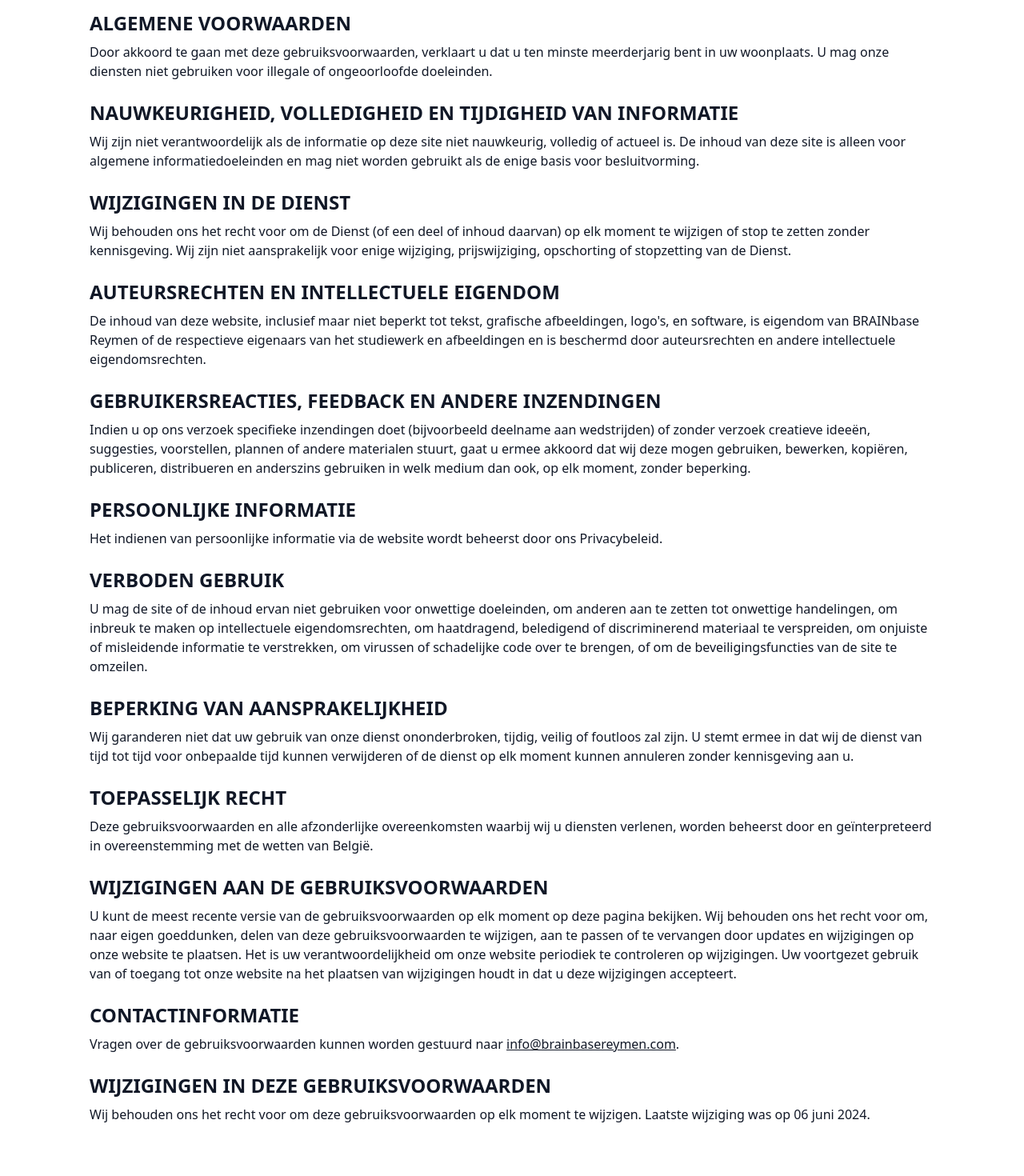
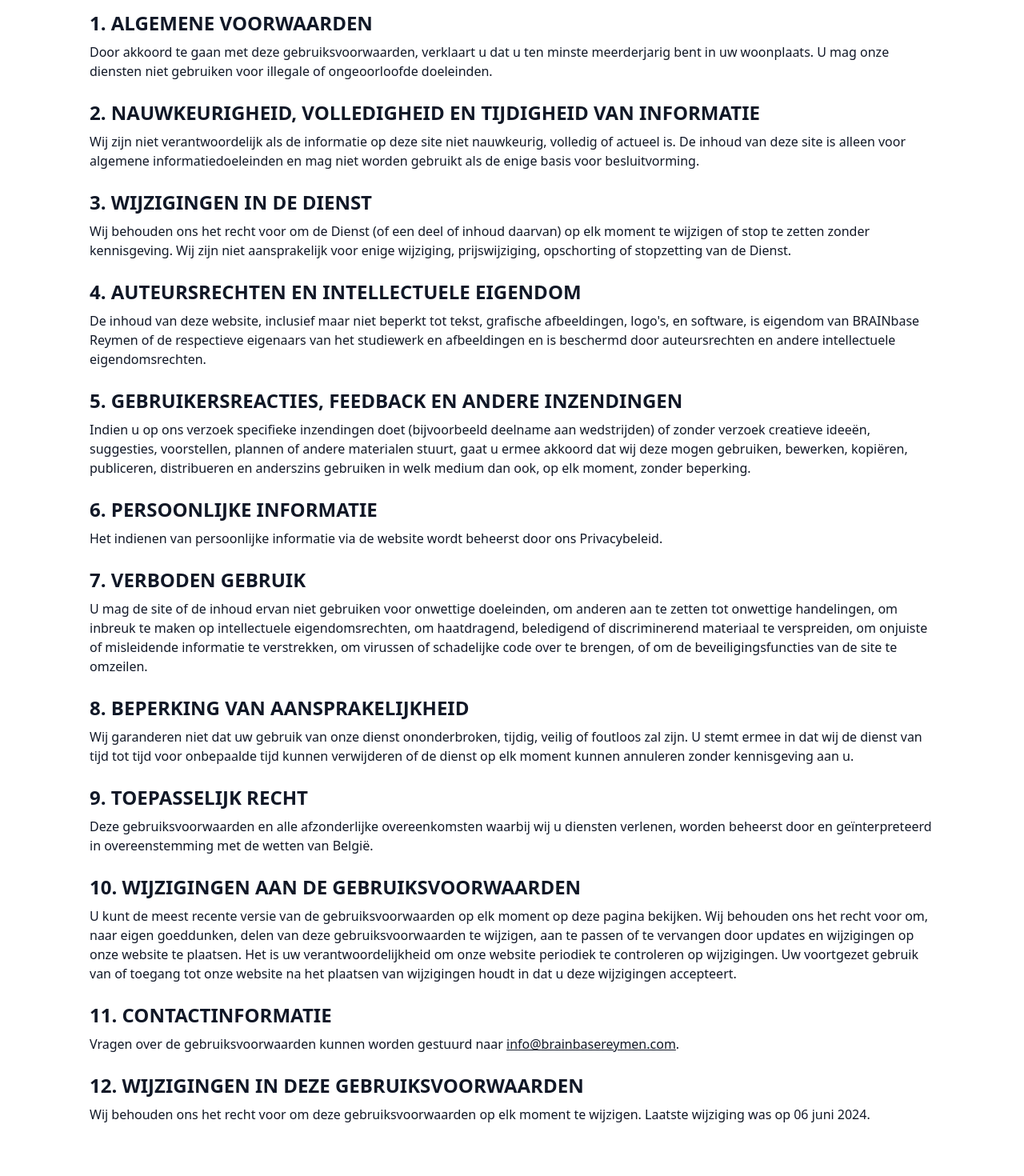
Before and after one commit to deenr/brainbase-reymen, a React (Vite) app: page /terms in a window 1280 px wide. Shown: the part 420-1890 px from the top of the page at 80% size. Built offline with nearby package versions, Linux system fonts and the light colour scheme.

Commit message:
chore: terms numbering

```diff
--- a/src/pages/Terms.tsx
+++ b/src/pages/Terms.tsx
@@ -12,46 +12,46 @@ export function Terms() {
       </header>
       <section className="flex flex-col gap-6 py-12 md:py-24 md:pt-20 px-4 md:px-12 lg:px-28">
         <div>
-          <h2 className="text-xl font-semibold text-gray-900 md:text-2xl uppercase">Algemene Voorwaarden</h2>
+          <h2 className="text-xl font-semibold text-gray-900 md:text-2xl uppercase">1. Algemene Voorwaarden</h2>
           <p className="text-base text-gray-900 mt-2">
             Door akkoord te gaan met deze gebruiksvoorwaarden, verklaart u dat u ten minste meerderjarig bent in uw woonplaats. U mag onze diensten niet gebruiken voor illegale of ongeoorloofde
             doeleinden.
           </p>
         </div>
         <div>
-          <h2 className="text-xl font-semibold text-gray-900 md:text-2xl uppercase">Nauwkeurigheid, Volledigheid en Tijdigheid van Informatie</h2>
+          <h2 className="text-xl font-semibold text-gray-900 md:text-2xl uppercase">2. Nauwkeurigheid, Volledigheid en Tijdigheid van Informatie</h2>
           <p className="text-base text-gray-900 mt-2">
             Wij zijn niet verantwoordelijk als de informatie op deze site niet nauwkeurig, volledig of actueel is. De inhoud van deze site is alleen voor algemene informatiedoeleinden en mag niet
             worden gebruikt als de enige basis voor besluitvorming.
           </p>
         </div>
         <div>
-          <h2 className="text-xl font-semibold text-gray-900 md:text-2xl uppercase">Wijzigingen in de Dienst</h2>
+          <h2 className="text-xl font-semibold text-gray-900 md:text-2xl uppercase">3. Wijzigingen in de Dienst</h2>
           <p className="text-base text-gray-900 mt-2">
             Wij behouden ons het recht voor om de Dienst (of een deel of inhoud daarvan) op elk moment te wijzigen of stop te zetten zonder kennisgeving. Wij zijn niet aansprakelijk voor enige
             wijziging, prijswijziging, opschorting of stopzetting van de Dienst.
           </p>
         </div>
         <div>
-          <h2 className="text-xl font-semibold text-gray-900 md:text-2xl uppercase">Auteursrechten en Intellectuele Eigendom</h2>
+          <h2 className="text-xl font-semibold text-gray-900 md:text-2xl uppercase">4. Auteursrechten en Intellectuele Eigendom</h2>
           <p className="text-base text-gray-900 mt-2">
             De inhoud van deze website, inclusief maar niet beperkt tot tekst, grafische afbeeldingen, logo's, en software, is eigendom van BRAINbase Reymen of de respectieve eigenaars van het
             studiewerk en afbeeldingen en is beschermd door auteursrechten en andere intellectuele eigendomsrechten.
           </p>
         </div>
         <div>
-          <h2 className="text-xl font-semibold text-gray-900 md:text-2xl uppercase">Gebruikersreacties, Feedback en Andere Inzendingen</h2>
+          <h2 className="text-xl font-semibold text-gray-900 md:text-2xl uppercase">5. Gebruikersreacties, Feedback en Andere Inzendingen</h2>
           <p className="text-base text-gray-900 mt-2">
             Indien u op ons verzoek specifieke inzendingen doet (bijvoorbeeld deelname aan wedstrijden) of zonder verzoek creatieve ideeën, suggesties, voorstellen, plannen of andere materialen
             stuurt, gaat u ermee akkoord dat wij deze mogen gebruiken, bewerken, kopiëren, publiceren, distribueren en anderszins gebruiken in welk medium dan ook, op elk moment, zonder beperking.
           </p>
         </div>
         <div>
-          <h2 className="text-xl font-semibold text-gray-900 md:text-2xl uppercase">Persoonlijke Informatie</h2>
+          <h2 className="text-xl font-semibold text-gray-900 md:text-2xl uppercase">6. Persoonlijke Informatie</h2>
           <p className="text-base text-gray-900 mt-2">Het indienen van persoonlijke informatie via de website wordt beheerst door ons Privacybeleid.</p>
         </div>
         <div>
-          <h2 className="text-xl font-semibold text-gray-900 md:text-2xl uppercase">Verboden Gebruik</h2>
+          <h2 className="text-xl font-semibold text-gray-900 md:text-2xl uppercase">7. Verboden Gebruik</h2>
           <p className="text-base text-gray-900 mt-2">
             U mag de site of de inhoud ervan niet gebruiken voor onwettige doeleinden, om anderen aan te zetten tot onwettige handelingen, om inbreuk te maken op intellectuele eigendomsrechten, om
             haatdragend, beledigend of discriminerend materiaal te verspreiden, om onjuiste of misleidende informatie te verstrekken, om virussen of schadelijke code over te brengen, of om de
@@ -59,20 +59,20 @@ export function Terms() {
           </p>
         </div>
         <div>
-          <h2 className="text-xl font-semibold text-gray-900 md:text-2xl uppercase">Beperking van Aansprakelijkheid</h2>
+          <h2 className="text-xl font-semibold text-gray-900 md:text-2xl uppercase">8. Beperking van Aansprakelijkheid</h2>
           <p className="text-base text-gray-900 mt-2">
             Wij garanderen niet dat uw gebruik van onze dienst ononderbroken, tijdig, veilig of foutloos zal zijn. U stemt ermee in dat wij de dienst van tijd tot tijd voor onbepaalde tijd kunnen
             verwijderen of de dienst op elk moment kunnen annuleren zonder kennisgeving aan u.
           </p>
         </div>
         <div>
-          <h2 className="text-xl font-semibold text-gray-900 md:text-2xl uppercase">Toepasselijk Recht</h2>
+          <h2 className="text-xl font-semibold text-gray-900 md:text-2xl uppercase">9. Toepasselijk Recht</h2>
           <p className="text-base text-gray-900 mt-2">
             Deze gebruiksvoorwaarden en alle afzonderlijke overeenkomsten waarbij wij u diensten verlenen, worden beheerst door en geïnterpreteerd in overeenstemming met de wetten van België.
           </p>
         </div>
         <div>
-          <h2 className="text-xl font-semibold text-gray-900 md:text-2xl uppercase">Wijzigingen aan de Gebruiksvoorwaarden</h2>
+          <h2 className="text-xl font-semibold text-gray-900 md:text-2xl uppercase">10. Wijzigingen aan de Gebruiksvoorwaarden</h2>
           <p className="text-base text-gray-900 mt-2">
             U kunt de meest recente versie van de gebruiksvoorwaarden op elk moment op deze pagina bekijken. Wij behouden ons het recht voor om, naar eigen goeddunken, delen van deze
             gebruiksvoorwaarden te wijzigen, aan te passen of te vervangen door updates en wijzigingen op onze website te plaatsen. Het is uw verantwoordelijkheid om onze website periodiek te
@@ -80,7 +80,7 @@ export function Terms() {
           </p>
         </div>
         <div>
-          <h2 className="text-xl font-semibold text-gray-900 md:text-2xl uppercase">Contactinformatie</h2>
+          <h2 className="text-xl font-semibold text-gray-900 md:text-2xl uppercase">11. Contactinformatie</h2>
           <p className="text-base text-gray-900 mt-2">
             Vragen over de gebruiksvoorwaarden kunnen worden gestuurd naar{' '}
             <a className="underline" href="mailto:info@brainbasereymen.com">
@@ -90,7 +90,7 @@ export function Terms() {
           </p>
         </div>
         <div>
-          <h2 className="text-xl font-semibold text-gray-900 md:text-2xl uppercase">Wijzigingen in deze Gebruiksvoorwaarden</h2>
+          <h2 className="text-xl font-semibold text-gray-900 md:text-2xl uppercase">12. Wijzigingen in deze Gebruiksvoorwaarden</h2>
           <p className="text-base text-gray-900 mt-2">Wij behouden ons het recht voor om deze gebruiksvoorwaarden op elk moment te wijzigen. Laatste wijziging was op 06 juni 2024.</p>
         </div>
       </section>
```
